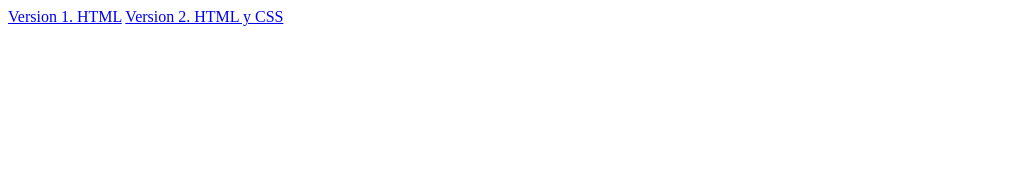
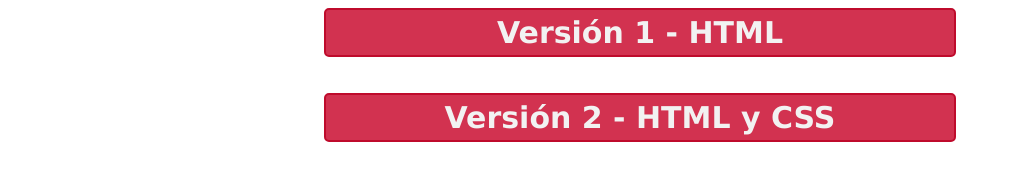
Before and after one commit to JQuinteroC/CV-html, a plain HTML site: page index.html in a window 1280 px wide. Shown: the whole page, without its empty margins (0-1010 px from the left). Drawn offline with Linux system fonts and the light colour scheme.

Commit message:
Actualización de primera pagina

```diff
--- /dev/null
+++ b/estilo.css
@@ -0,0 +1,26 @@
+.boton_personalizado{
+    text-decoration: none;
+    font-family: Verdana;
+    padding: 5px;
+    font-weight: 800;
+    font-size: 30px;
+    color: #F2F2F2;
+    background-color: #d23250;
+    border-radius: 5px;
+    border: 2px solid #BF0B2C;
+    text-align: center;
+}
+
+.boton_personalizado:hover{
+    color: #BF0B2C;
+    background-color: #F2F2F2;
+}
+
+.container {
+    top: auto;
+    margin: auto;
+    width: 50%;
+    text-align: center;
+    display: grid;
+    align-items: center;
+}
--- a/index.html
+++ b/index.html
@@ -3,15 +3,18 @@
 <head>
     <meta charset="UTF-8">
     <meta name="viewport" content="width=device-width, initial-scale=1.0">
+    <link rel="stylesheet" href="estilo.css">
     <title>JQuinteroC</title>
 </head>
 
 <body>
-    <section>
-        <a title="HTML" href="v1/index.html">Version 1. HTML</a>
-        <a title="HTML" href="v2/index.html">Version 2. HTML y CSS</a>
-    </section>
-
+    <div class="container">
+        <a class="boton_personalizado" title="HTML" href="v1/index.html">Versión 1 - HTML</a>
+    </div>
+    <br>
+    <br>
+    <div class="container">
+        <a class="boton_personalizado" title="HTML" href="v2/index.html">Versión 2 - HTML y CSS</a>
+    </div>
 </body>
-
 </html>
```
